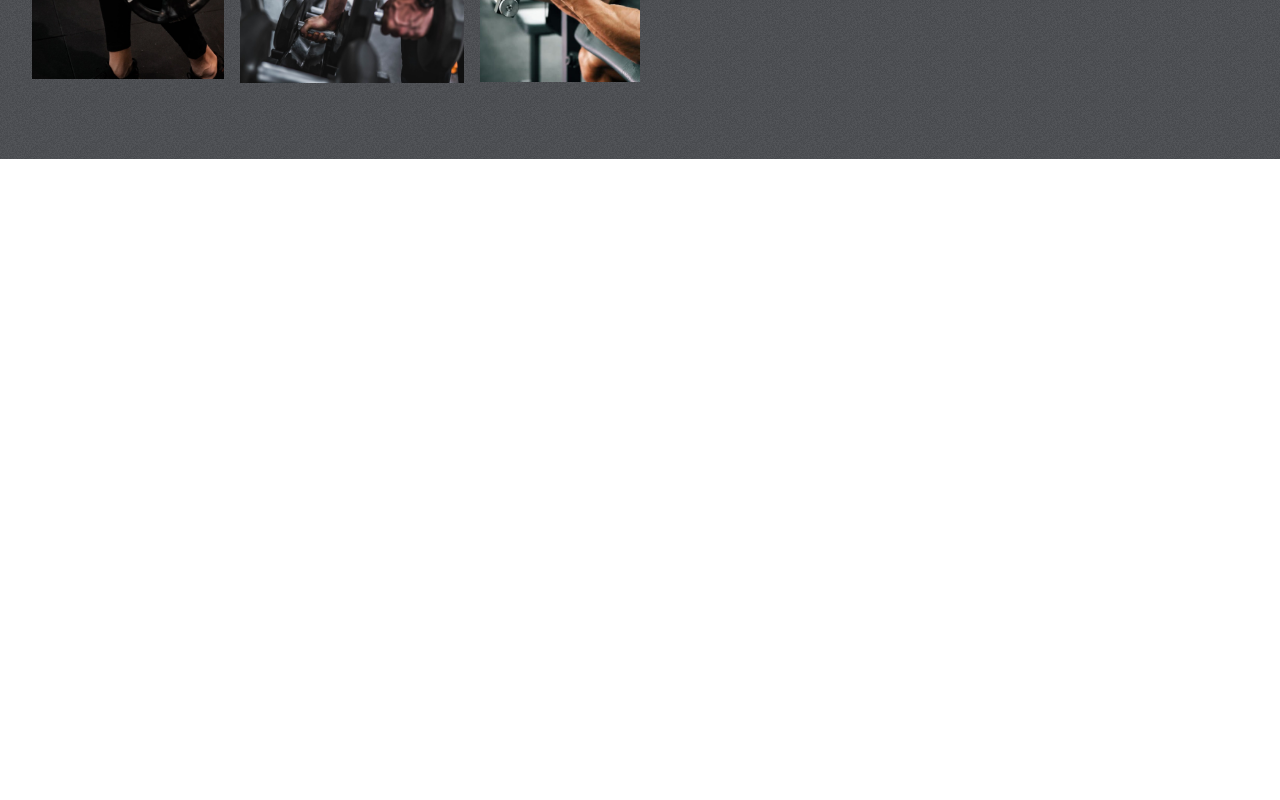
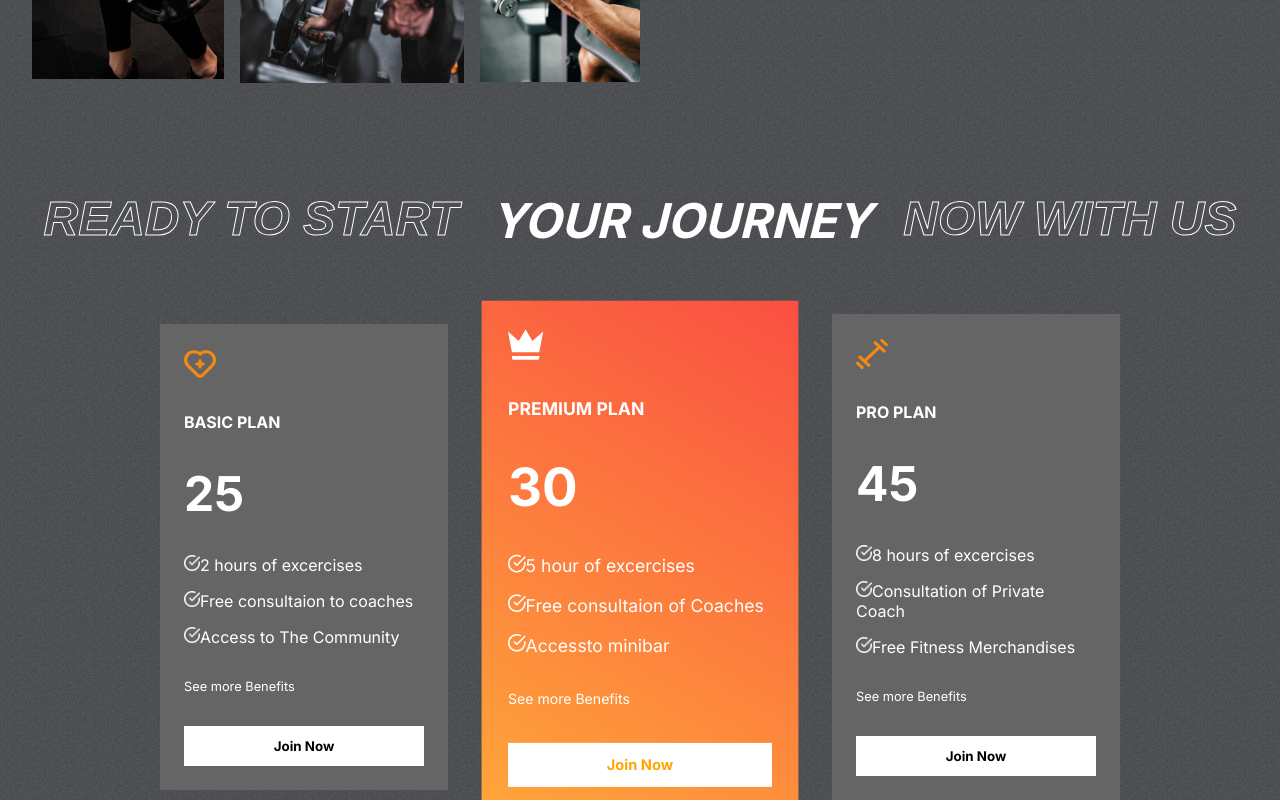
Before and after one commit to emadeveloper/Fit-Club, a React (Create React App) app: page / in a window 1280 px wide. Shown: the part 1649-2449 px from the top of the page. Before the commit the page ends 1808 px from the top, so only its background shows below. Built offline with nearby package versions, Linux system fonts and the light colour scheme.

Commit message:
adding plans section and fixing styles

```diff
--- a/src/App.js
+++ b/src/App.js
@@ -1,5 +1,6 @@
 import './App.css';
 import Hero from './components/Hero/Hero';
+import Plans from './components/Plans/Plans';
 import Programs from './components/Programs/Programs';
 import Reasons from './components/Reasons/Reasons';
 
@@ -10,6 +11,7 @@
           <Hero />
           <Programs />
           <Reasons />
+          <Plans />
     </div>
   );
 }
--- a/src/components/Hero/Hero.css
+++ b/src/components/Hero/Hero.css
@@ -120,7 +120,7 @@
     background-color: var(--darkGrey);
     width: fit-content;
     padding: 1rem;
-    align-items: start;
+    flex: start;
     border-radius: 5px;
     position: absolute;
     right: 4rem;
--- /dev/null
+++ b/src/components/Plans/Plans.css
@@ -0,0 +1,73 @@
+.plans-container{
+    margin-top: -4rem;
+    padding: 0 2rem;
+    display: flex;
+    flex-direction: column;
+    gap: 4rem;
+    position: relative;
+}
+
+.plans{
+    display: flex;
+    align-items: center;
+    justify-content: center;
+    gap: 3rem;
+}
+
+.plan{
+    display: flex;
+    flex-direction: column;
+    background: var(--caloryCard);
+    color: white;
+    gap: 2rem;
+    padding: 1.5rem;
+    width: 15rem;
+}
+
+.plan:nth-child(2){
+    background: var(--planCard);
+    transform: scale(1.1);
+}
+
+.plan>svg{
+    fill: var(--orange);
+    width: 2rem;
+    height: 2rem;
+}
+
+.plan>:nth-child(2){
+    font-size: 1rem;
+    font-weight: bold;
+}
+
+.plan>:nth-child(3){
+    font-size: 3rem;
+    font-weight: bold;
+}
+
+.plan>:nth-child(5){
+    font-size: 0.8rem;
+}
+
+.features{
+    display: flex;
+    flex-direction: column;
+    gap: 1rem;
+}
+
+.feaure{
+    display: flex;
+    align-items: center;
+    gap: 1rem;
+}
+
+.feature>img{
+    width: 1rem;
+}
+.plans>:nth-child(2)>svg{
+    fill: white;
+}
+
+.plans>:nth-child(2)>button{
+    color: orange;
+}
--- /dev/null
+++ b/src/components/Plans/Plans.jsx
@@ -0,0 +1,47 @@
+import React from "react";
+import "./Plans.css";
+import { plansData } from "../../data/plansData";
+import whiteTick from "../../assets/whiteTick.png";
+
+const Plans = () => {
+  return (
+    <section className="plans-container">
+      <div className="programs-header" style={{ gap: "2rem" }}>
+        <span className="stroke-text">Ready to start</span>
+        <span>Your Journey</span>
+        <span className="stroke-text">Now With us</span>
+      </div>
+
+      {/* PLANS CARDS */}
+      <>
+        <div className="plans">
+              {
+                plansData.map((plan, index) => (
+                    <div className="plan" key={index} >
+                        {plan.icon}
+                        <span >{plan.name}</span>
+                        <span>{plan.price}</span>
+
+                        <div className="features">
+                            {plan.features.map((feature, index) => (
+                                <div className="feature" key={index}>
+                                    <img src={whiteTick} alt="tick" />
+                                    <span >{feature}</span>
+                                </div>
+                            ))}
+                        </div>
+
+                        <div>
+                            <span>See more Benefits</span>
+                        </div>
+                        <button className="btn">Join Now</button>
+                    </div>
+                ))
+              }
+        </div>
+      </>
+    </section>
+  );
+};
+
+export default Plans;
--- a/src/components/Programs/Programs.jsx
+++ b/src/components/Programs/Programs.jsx
@@ -15,8 +15,8 @@
       </div>
 
       <div className="program-categories">
-        {programsData.map((program) => (
-          <div className="category">
+        {programsData.map((program, index) => (
+          <div className="category" key={index}>
             {program.image}
             <span>{program.heading}</span>
             <span>{program.details}</span>
```
